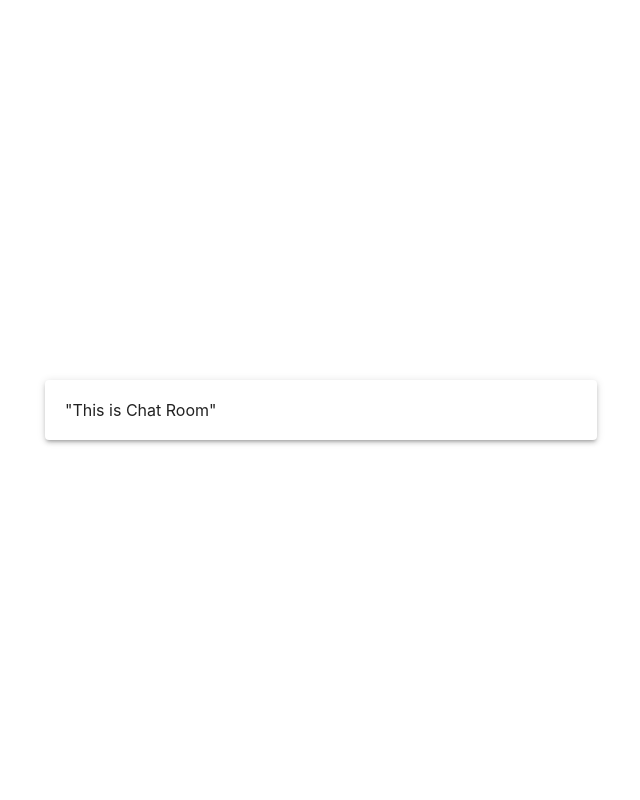
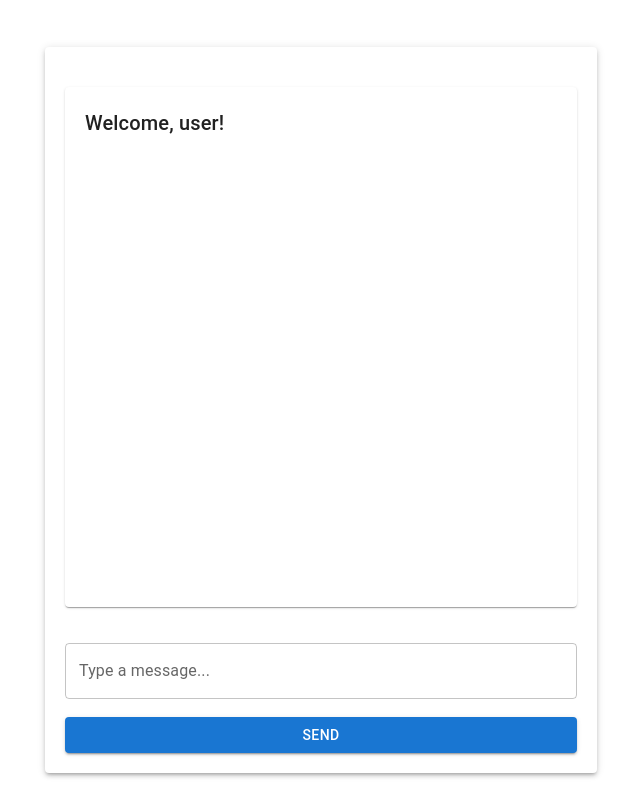
Before and after one commit to najamuslim/simple-web-chat, a React (Create React App) app: page / in a window 1280 px wide. Shown: the whole page, without its empty margins (319-959 px from the left). Built offline with nearby package versions, Linux system fonts and the light colour scheme.

Commit message:
add chatinput and chatwindow components

```diff
--- /dev/null
+++ b/src/ChatInput.js
@@ -0,0 +1,34 @@
+import React, { useState } from "react";
+import { TextField, Button } from "@mui/material";
+
+function ChatInput() {
+  const [input, setInput] = useState("");
+
+  const handleSubmit = () => {
+    console.log("sending message");
+  };
+
+  return (
+    <div style={{ marginTop: "20px" }}>
+      <TextField
+        variant="outlined"
+        margin="normal"
+        fullWidth
+        label={"Type a message..."}
+        value={input}
+        onChange={(e) => setInput(e.target.value)}
+      />
+      <Button
+        variant="contained"
+        color="primary"
+        fullWidth
+        onClick={handleSubmit}
+        style={{ marginTop: "10px" }}
+      >
+        Send
+      </Button>
+    </div>
+  );
+}
+
+export default ChatInput;
--- a/src/ChatRoom.js
+++ b/src/ChatRoom.js
@@ -1,11 +1,14 @@
 import React from "react";
 import { Container, Paper } from "@mui/material";
+import ChatWindow from "./ChatWindow";
+import ChatInput from "./ChatInput";
 
 function ChatRoom() {
   return (
     <Container component="main" maxWidth="sm">
       <Paper elevation={3} style={{ padding: "20px", marginTop: "20px" }}>
-        "This is Chat Room"
+        <ChatWindow />
+        <ChatInput />
       </Paper>
     </Container>
   );
--- /dev/null
+++ b/src/ChatWindow.js
@@ -0,0 +1,19 @@
+import React from "react";
+import { Paper, Typography } from "@mui/material";
+
+function ChatWindow() {
+  return (
+    <Paper
+      style={{
+        padding: "20px",
+        marginTop: "20px",
+        height: "60vh",
+        overflowY: "auto",
+      }}
+    >
+      <Typography variant="h6">Welcome, user!</Typography>
+    </Paper>
+  );
+}
+
+export default ChatWindow;
```
